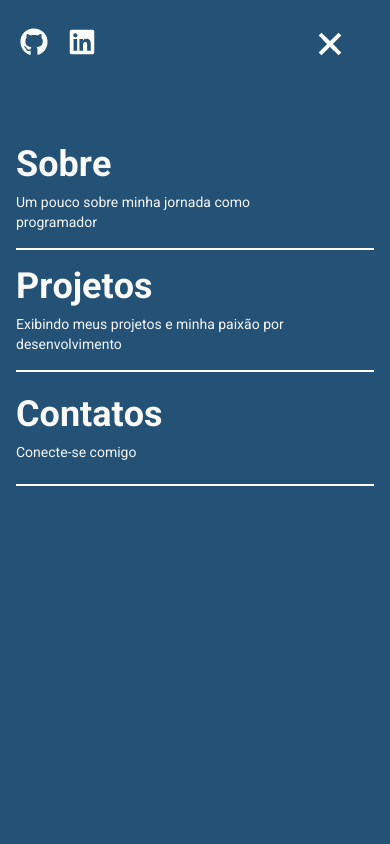
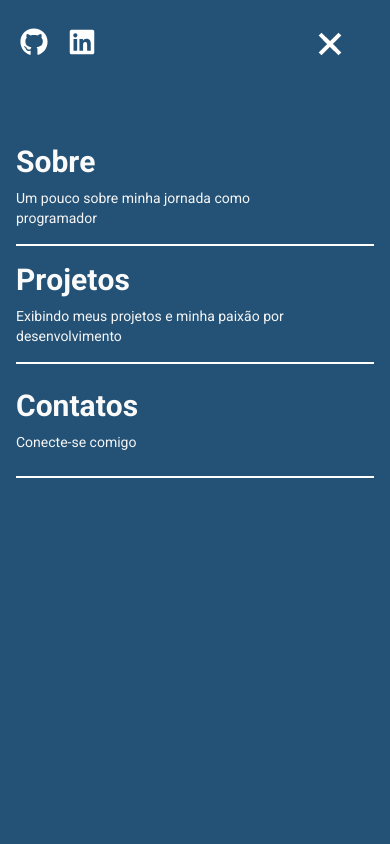
Before and after one commit to miquelven/Portifolio, a React (Vite) app: page / in a window 390 px wide. Both pictures are taken after a click on the element 330 px from the left and 44 px from the top of the page. Shown: the top 844 px of the page. Built offline with nearby package versions, Linux system fonts and the light colour scheme.

Commit message:
mudança no tamanho da fonte do menu no mobile

```diff
--- a/src/assets/components/MenuContent/index.jsx
+++ b/src/assets/components/MenuContent/index.jsx
@@ -85,7 +85,7 @@ const Link = ({ heading, imgSrc, subheading, href }) => {
             staggerChildren: 0.075,
             delayChildren: 0.25,
           }}
-          className="relative z-10 block text-4xl font-bold  text-neutral-50 transition-colors duration-500 group-hover:text-neutral-400 md:text-6xl"
+          className="relative z-10 block text-4xl font-bold  text-neutral-50 transition-colors duration-500 group-hover:text-neutral-400 md:text-6xl max-[480px]:text-3xl"
         >
           {heading.split("").map((l, i) => (
             <motion.span
```
